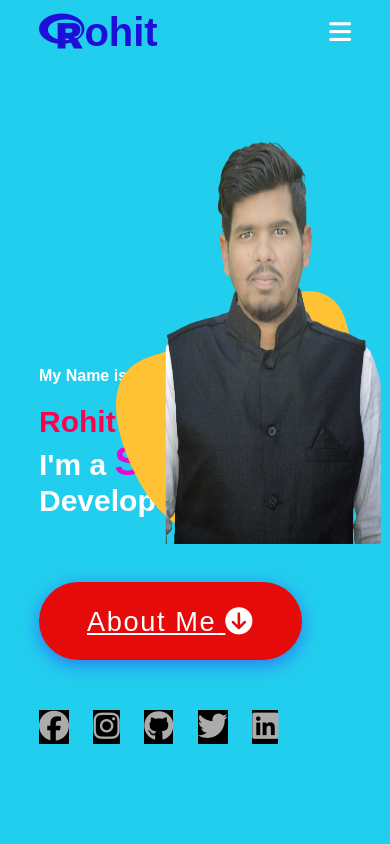
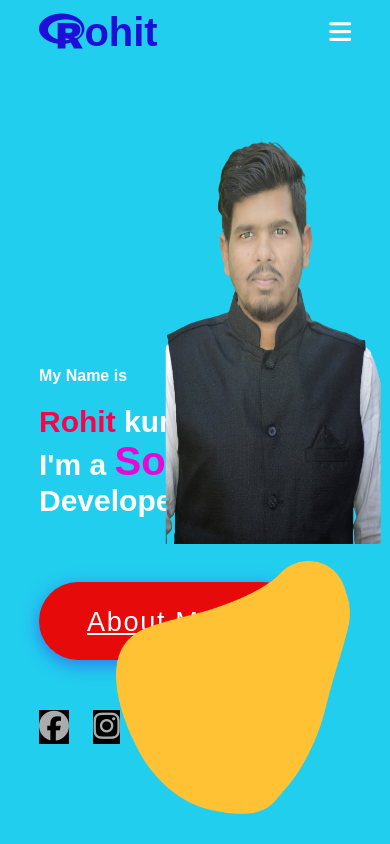
Before and after one commit to rohit4622/rohit4622.github.io, a plain HTML site: page index.html in a window 390 px wide. Shown: the top 844 px of the page. Drawn offline with Linux system fonts and the light colour scheme.

Commit message:
Update Style.css

```diff
--- a/images/Style.css
+++ b/images/Style.css
@@ -411,7 +411,7 @@ nav .fas{
         height: 30%;
         position: top;
         align-items: top;
-        bottom: 300px;
+        bottom: 30px;
         right: 40px;
       }
 
```
